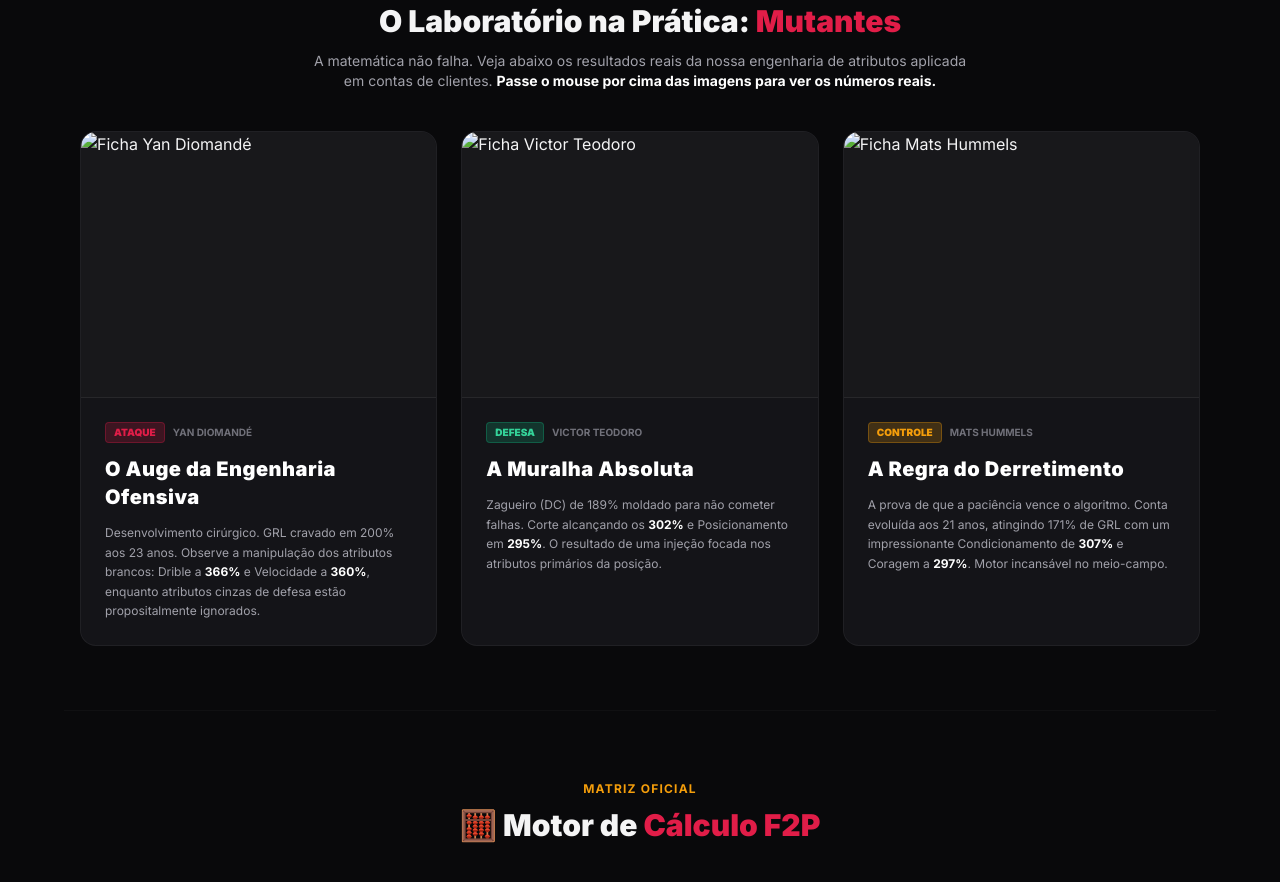
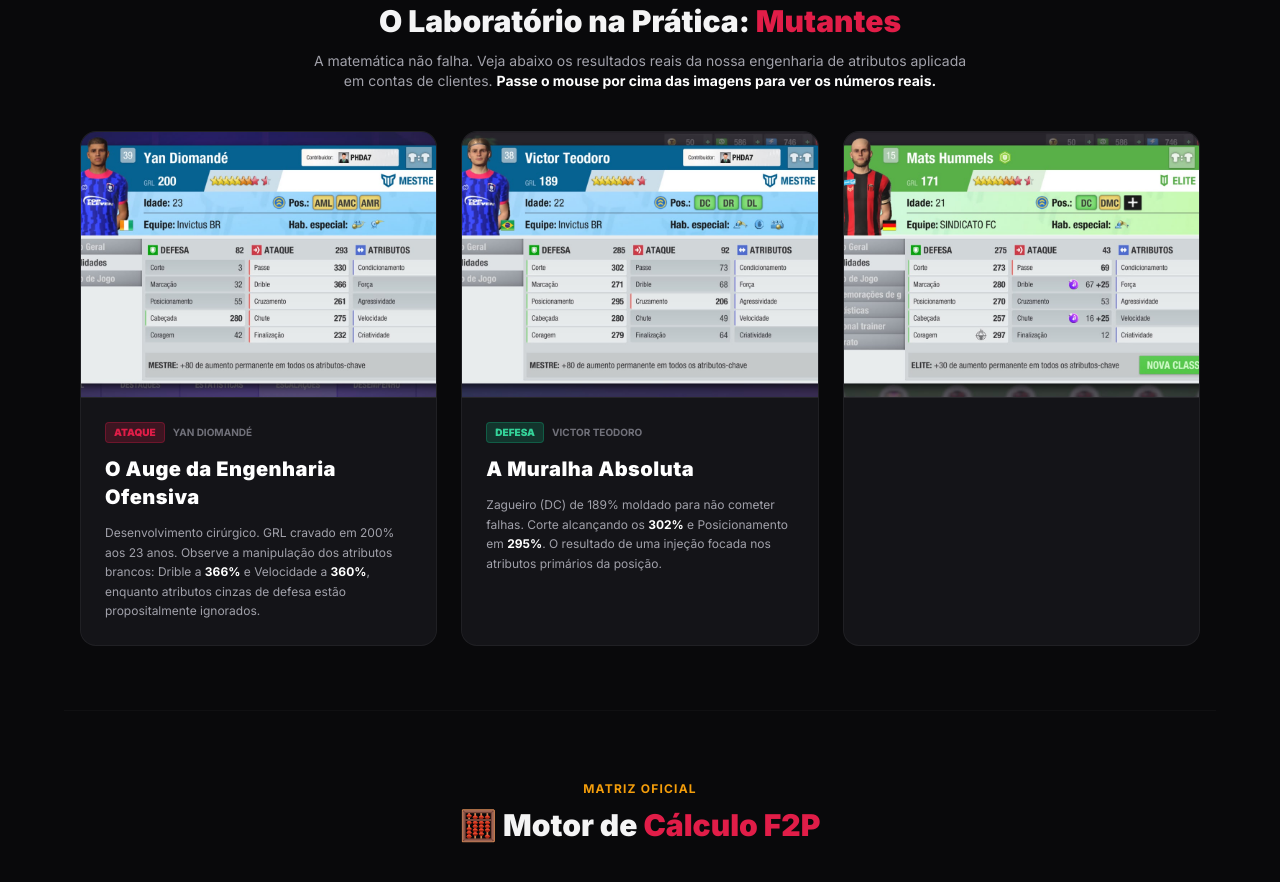
Before and after one commit to philipe-felix/prancheta-phda7, a plain HTML site: page index.html in a window 1280 px wide. Shown: the part 2134-3016 px from the top of the page. Drawn offline with nearby package versions, Linux system fonts and the light colour scheme.

Commit message:
fix: corrige extensao das imagens para jpeg

```diff
--- a/index.html
+++ b/index.html
@@ -263,7 +263,7 @@
                         <svg class="w-3 h-3" fill="none" stroke="currentColor" viewBox="0 0 24 24"><path stroke-linecap="round" stroke-linejoin="round" stroke-width="2" d="M21 21l-6-6m2-5a7 7 0 11-14 0 7 7 0 0114 0zM10 7v3m0 0v3m0-3h3m-3 0H7"></path></svg> Hover
                     </span>
                     <!-- ALERTA: Verifique se o seu arquivo é .png, .jpeg ou .jpg -->
-                    <img src="diomande.png" alt="Ficha Yan Diomandé" class="object-cover w-full h-full transition-transform duration-500 ease-out group-hover:scale-[1.20] origin-center cursor-crosshair">
+                    <img src="diomande.jpeg" alt="Ficha Yan Diomandé" class="object-cover w-full h-full transition-transform duration-500 ease-out group-hover:scale-[1.20] origin-center cursor-crosshair">
                 </div>
                 <div class="p-6 flex flex-col flex-1 bg-zinc-900/20">
                     <div class="flex items-center gap-2 mb-3">
@@ -284,7 +284,7 @@
                         <svg class="w-3 h-3" fill="none" stroke="currentColor" viewBox="0 0 24 24"><path stroke-linecap="round" stroke-linejoin="round" stroke-width="2" d="M21 21l-6-6m2-5a7 7 0 11-14 0 7 7 0 0114 0zM10 7v3m0 0v3m0-3h3m-3 0H7"></path></svg> Hover
                     </span>
                     <!-- ALERTA: Verifique se o seu arquivo é .png, .jpeg ou .jpg -->
-                    <img src="teodoro.png" alt="Ficha Victor Teodoro" class="object-cover w-full h-full transition-transform duration-500 ease-out group-hover:scale-[1.20] origin-center cursor-crosshair">
+                    <img src="teodoro.jpeg" alt="Ficha Victor Teodoro" class="object-cover w-full h-full transition-transform duration-500 ease-out group-hover:scale-[1.20] origin-center cursor-crosshair">
                 </div>
                 <div class="p-6 flex flex-col flex-1 bg-zinc-900/20">
                     <div class="flex items-center gap-2 mb-3">
@@ -305,8 +305,7 @@
                         <svg class="w-3 h-3" fill="none" stroke="currentColor" viewBox="0 0 24 24"><path stroke-linecap="round" stroke-linejoin="round" stroke-width="2" d="M21 21l-6-6m2-5a7 7 0 11-14 0 7 7 0 0114 0zM10 7v3m0 0v3m0-3h3m-3 0H7"></path></svg> Hover
                     </span>
                     <!-- ALERTA: Verifique se o seu arquivo é .png, .jpeg ou .jpg -->
-                    <img src="hummels.png" alt="Ficha Mats Hummels" class="object-cover w-full h-full transition-transform duration-500 ease-out group-hover:scale-[1.20] origin-center cursor-crosshair">
-                </div>
+                    <img src="hummels.jpeg" alt="Ficha Mats Hummels" class="object-cover w-full h-full transition-transform duration-500 ease-out group-hover:scale-[1.20] origin-center cursor-crosshair">
                 <div class="p-6 flex flex-col flex-1 bg-zinc-900/20">
                     <div class="flex items-center gap-2 mb-3">
                         <span class="bg-gold/20 text-gold text-[10px] uppercase font-black px-2 py-0.5 rounded border border-gold/30">CONTROLE</span>
```
